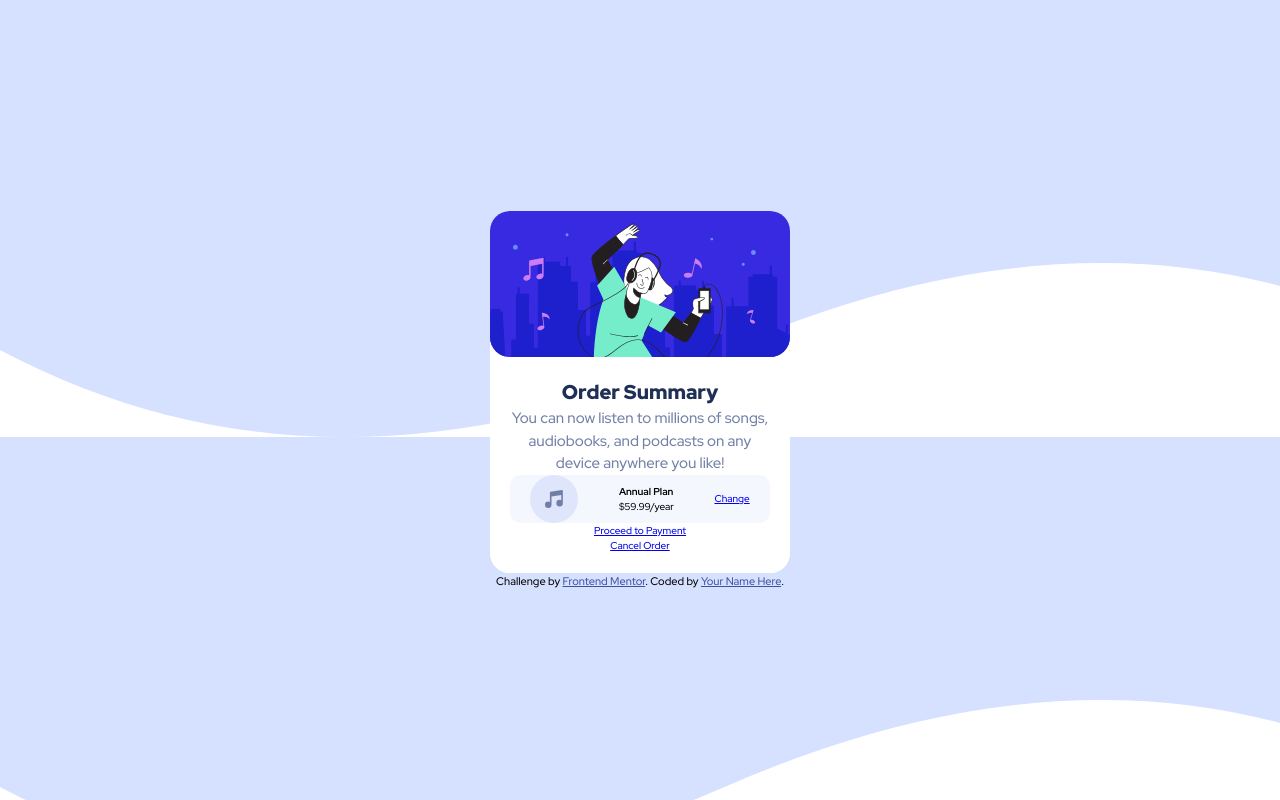
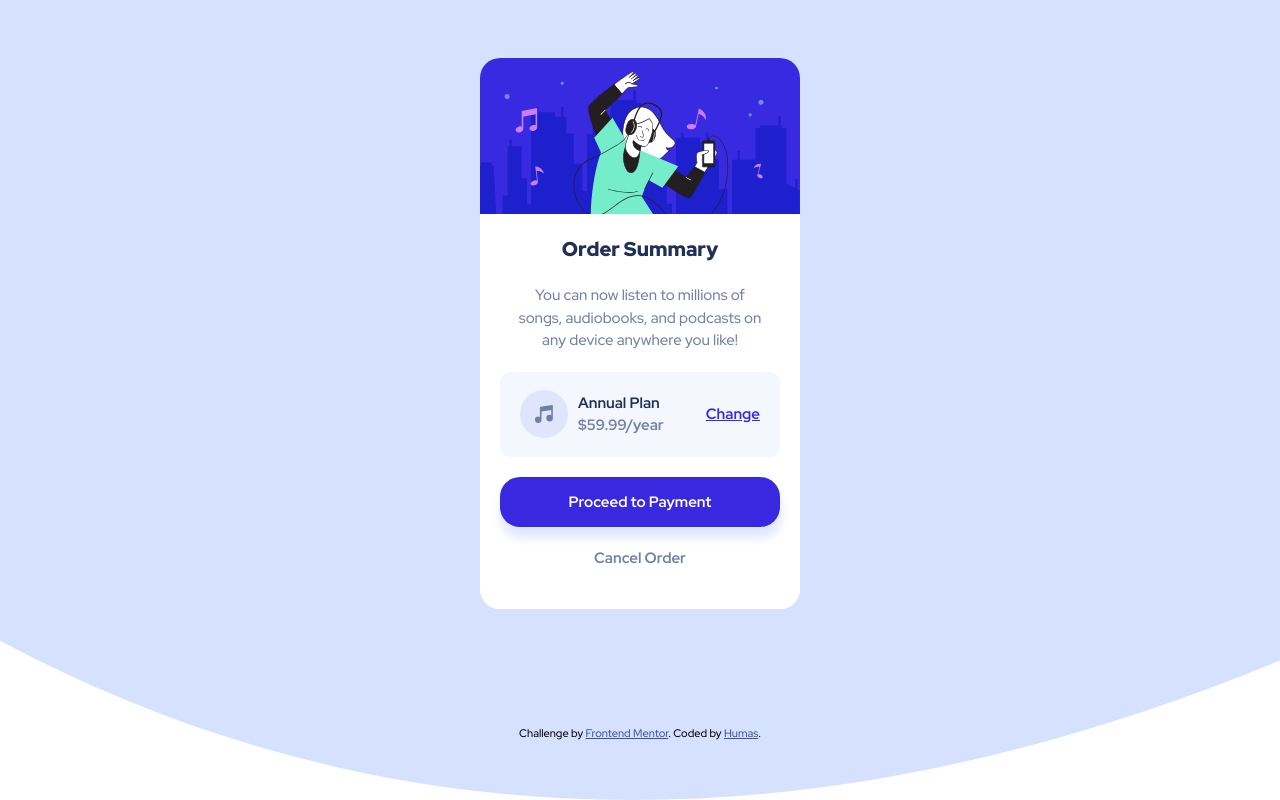
Before and after one commit to dolomita28/order-summary, a plain HTML site: page index.html in a window 1280 px wide. Drawn offline with Linux system fonts and the light colour scheme.

Commit message:
challenge completed

```diff
--- a/css/style.css
+++ b/css/style.css
@@ -24,14 +24,16 @@ html {
 body {
   font-family: 'Red Hat Display', sans-serif;
   background-image: url(/images/pattern-background-desktop.svg);
+  background-size: cover;
+
   min-height: 100vh;
   display: flex;
   flex-direction: column;
   align-items: center;
-  justify-content: center;
+  justify-content: space-around;
 }
 .card,.card-details{
-  width: 30rem;
+  width: 32rem;
   display: flex;
   flex-direction: column;
   justify-content: space-around;
@@ -41,17 +43,21 @@ body {
 }
 .card > img{
   width: 100%;
-  border-radius: 2rem;
+  border-radius: 2rem 2rem 0 0;
 }
 .card-details{
   padding: 2rem;
+  /* height: 40rem; */
 }
 .card-details > h1{
   font-weight: 900;
+  height: 5rem;
+  align-self: center;
   color: var(--darkblue);
 }
 .card-details > p{
   font-size: 1.5rem;
+  width: 90%;
   font-weight: 500;
   text-align: center;
   color: var(--desaturatedblue);
@@ -63,28 +69,69 @@ body {
   justify-content: space-around;
   align-items: center;
   border-radius: 1rem;
+  margin:2rem 0;
+  padding: 0 2rem;
 
+}
+.plan > img{
+  margin-right: 1rem;
 }
 .plan-details{
   display: flex;
   flex-direction: column;
   justify-content: flex-start;
+  padding: 2rem 0;
+  flex: 1;
+}
+.plan-title, .plan-price,.change{
+  font-weight: 700;
+  font-size: 1.5rem;
 }
 .plan-title{
-  font-weight: 700;
+  color: var(--darkblue);
 }
 .plan-price{
-
+  color: var(--desaturatedblue);
+}
+.change{
+  color:var(--brightblue);
+}
+.change:hover{
+  text-decoration: none;
 }
 .payment{
-
+  height: 5rem;
+  width: 100%;
+  background-color: var(--brightblue);
+  border-radius: 2rem;
+  display: flex;
+  justify-content: center;
+  align-items: center;
+  box-shadow: 1px 10px 10px 1px var(--paleblue);
+}
+.payment > a{
+  color:var(--white);
+  font-weight: 700;
+  font-size: 1.5rem;
+  text-decoration: none;
+}
+.payment:hover{
+  background-color: var(--darkblue);
 }
 .cancel{
-
+  margin:2rem;
+  font-weight: 700;
+  font-size: 1.5rem;
+  text-decoration: none;
+  color: var(--desaturatedblue);
+}
+.cancel:hover{
+  color:var(--darkblue);
 }
 .attribution {
   font-size: 11px;
   text-align: center;
+  align-self: center;
 }
 .attribution a {
   color: hsl(228, 45%, 44%);
--- a/index.html
+++ b/index.html
@@ -36,9 +36,9 @@
             <p class="plan-title">Annual Plan</p>
             <p class="plan-price">$59.99/year</p>
           </div>
-          <a href="#">Change</a>
+          <a href="#" class="change">Change</a>
         </div>
-        <a href="#" class="payment">Proceed to Payment</a>
+        <div class="payment"><a href="#">Proceed to Payment</a></div>
         <a href="#" class="cancel">Cancel Order</a>
       </div>
     </div>
@@ -47,7 +47,7 @@
       Challenge by
       <a href="https://www.frontendmentor.io?ref=challenge" target="_blank"
         >Frontend Mentor</a
-      >. Coded by <a href="#">Your Name Here</a>.
+      >. Coded by <a href="https://github.com/dolomita28/order-summary">Humas</a>.
     </footer>
   </body>
 </html>
```
Also changed, not shown: design/active-states.jpg (added), design/desktop-design.jpg (added), design/desktop-preview.jpg (added), design/mobile-design.jpg (added).
